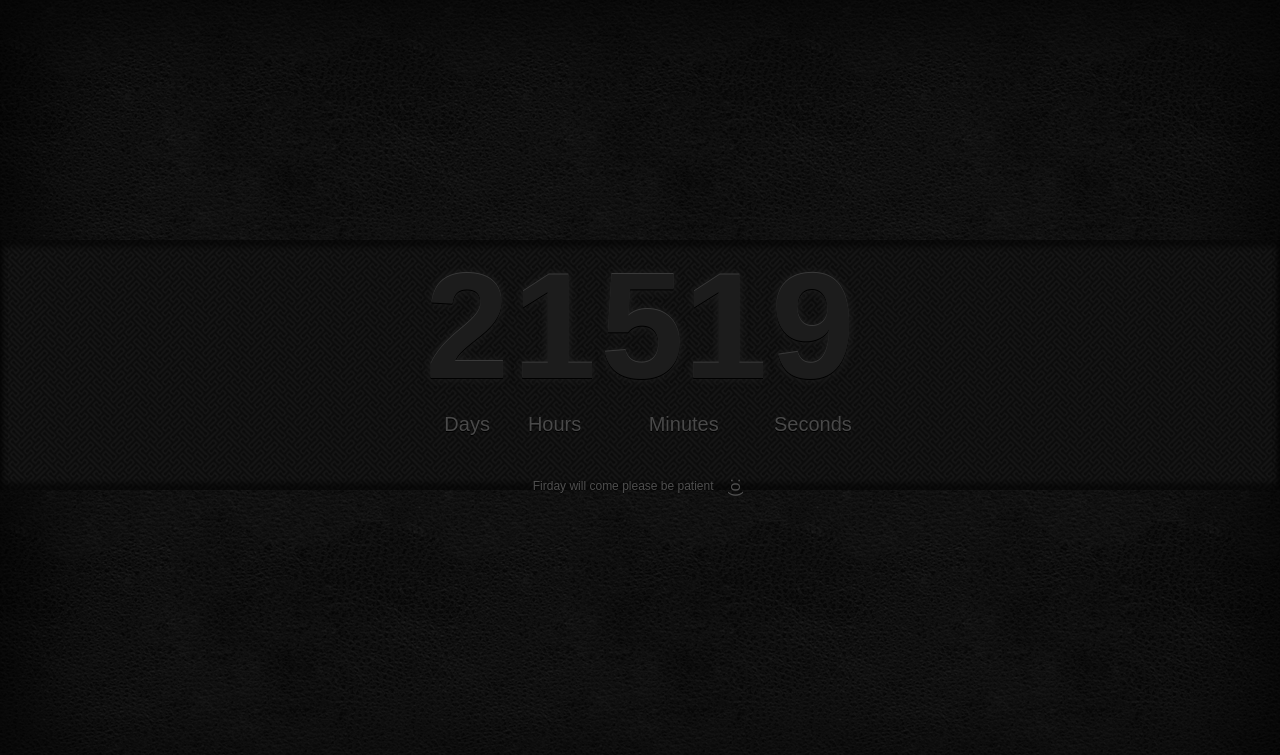
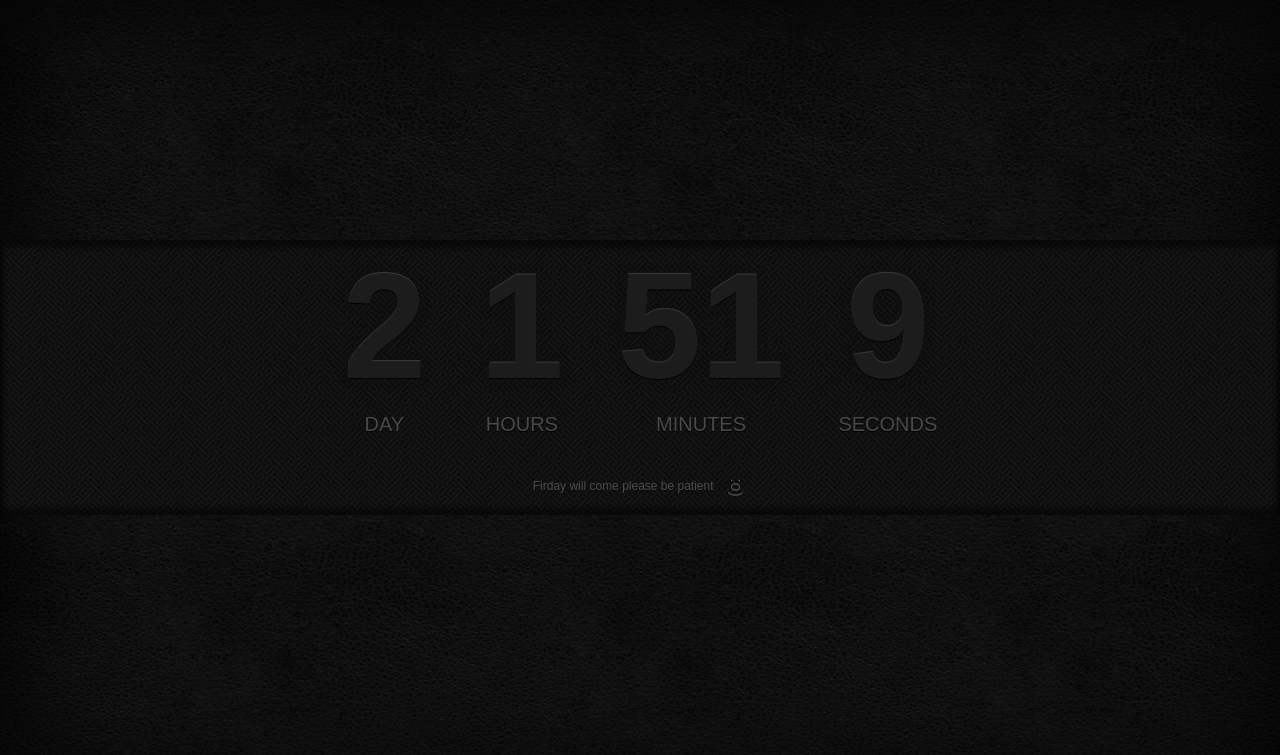
Before and after one commit to danferth/friday, a PHP site: page / in a window 1280 px wide. Shown: the top 755 px of the page. Run offline with PHP 8.4, Linux system fonts and the light colour scheme; some libraries are stand-ins or nearby versions; some web fonts are replaced.

Commit message:
styling finished up just have to auto refresh

```diff
--- a/assets/css/style.css
+++ b/assets/css/style.css
@@ -17,7 +17,7 @@ body {
 
 .timer {
   width: 100%;
-  height: 250px;
+  height: 275px;
   text-align: center;
   position: absolute;
   background: url("../images/mazeBG.png") repeat;
@@ -27,17 +27,15 @@ body {
 
 .countdown span {
   color: #1c1c1c;
-  text-shadow: 0 -1px 0 #3a3a3a, 0 1px 0 black, 0 0 10px #212121;
+  text-shadow: 0 -1px 0 #3a3a3a, 0 1px 0 black, 0 0 10px #111111;
   font: 900 150px "Chivo", sans-serif;
-  display: inline-block; }
-  .countdown span:after {
-    content: "";
-    width: 50px;
-    height: 50px;
-    border-radius: 100%;
-    background: #000; }
+  display: inline-block;
+  margin-right: 50px; }
+  .countdown span:last-child {
+    margin-right: 0; }
   .countdown span span {
     font: 400 20px "Chivo", sans-serif;
+    text-transform: uppercase;
     color: #494949;
     text-shadow: 0 1px 0 black;
     display: block; }
--- a/assets/css/style.scss
+++ b/assets/css/style.scss
@@ -12,7 +12,7 @@ body{
 }
 .timer{
 	width: 100%;
-	height:250px;
+	height:275px;
 	text-align:center;
 	position:absolute;
 	background: url('../images/mazeBG.png') repeat;
@@ -24,18 +24,17 @@ body{
 
 	span{
 		color: rgb(28,28,28);
-		text-shadow:0 -1px 0 rgb(58,58,58), 0 1px 0 rgb(0,0,0), 0 0 10px rgb(33,33,33);
+		text-shadow:0 -1px 0 rgb(58,58,58), 0 1px 0 rgb(0,0,0), 0 0 10px rgb(17,17,17);
 		font:900 150px 'Chivo',sans-serif;
 		display:inline-block;
-		&:after{
-			content:"";
-			width:50px;
-			height:50px;
-			border-radius:100%;
-			background:#000;
+		// width: 220px;
+		margin-right:50px;
+		&:last-child{
+			margin-right:0;
 		}
 		span{
 			font:400 20px 'Chivo', sans-serif;
+			text-transform:uppercase;
 			color:rgb(73,73,73);
 			text-shadow:0 1px 0 rgba(0,0,0,1);
 			display:block;
--- a/index.php
+++ b/index.php
@@ -36,7 +36,7 @@ $test = date("g:i:s",$time);
 	<div class="taco">
 		<div class="timer">
 			<div class="countdown">
-				<span class="digit day"><?php echo $day; ?><span>Days</span></span>
+				<span class="digit day"><?php echo $day; ?><span>Day</span></span>
 				<span class="digit hour"><?php echo $hours; ?><span>Hours</span></span>
 				<span class="digit minute"><?php echo $minutes; ?><span>Minutes</span></span>
 				<span class="digit second"><?php echo $seconds; ?><span>Seconds</span></span>
```
